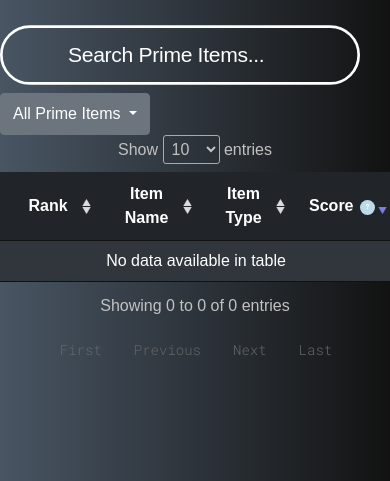
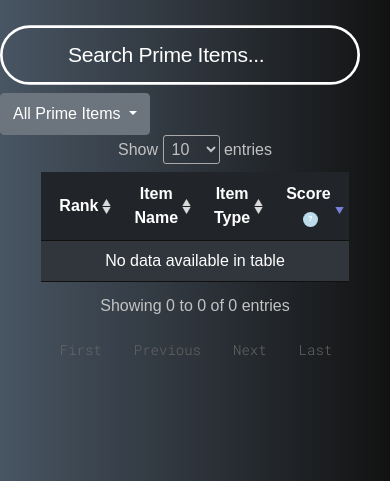
Before and after one commit to rajivsarvepalli/warframe-trader, a Flask app: template src/templates/table.html in a window 390 px wide. Shown: the part 56-537 px from the top of the page. Run offline with Flask 2, Linux system fonts and the light colour scheme; the template is opened without the code that fills it, so the values that code supplies are empty; some libraries are stand-ins or nearby versions.

Commit message:
made table responsive

```diff
--- a/src/templates/table.html
+++ b/src/templates/table.html
@@ -267,6 +267,8 @@
                 color:rgb(194, 194, 194) !important;
             }
             .dataTables_wrapper{
+                max-width: 80%;
+                min-width: 200px;
                 margin-left: auto;
                 margin-right: auto;
             }
@@ -531,7 +533,7 @@
             </div>
         </div>
 
-        <table id="dataTable" class="table-dark table-striped table-hover">
+        <table id="dataTable" class="table-dark table-striped table-hover" width="80%">
             <thead>
                 <tr>
                     <th style="width:10%;">Rank</th>
```
